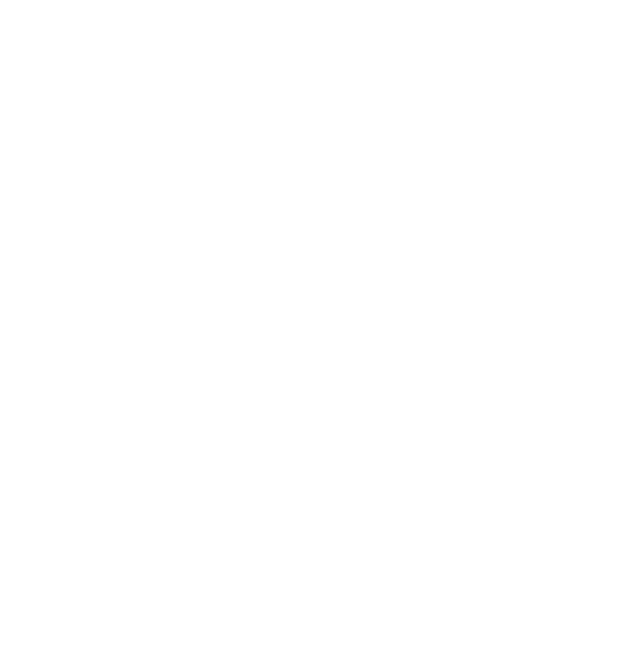
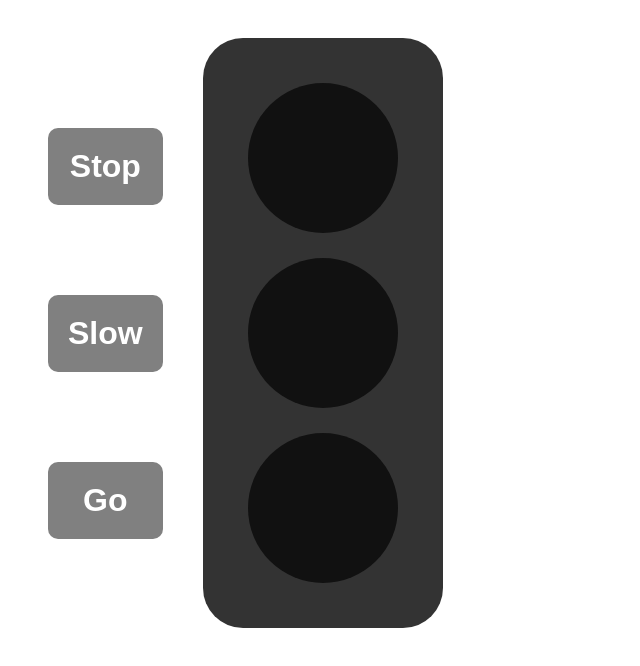
Before and after one commit to ENG-Aisha-Abdullah/W4-D5-Lab2-3, a plain HTML site: page lab3.html in a window 1280 px wide. Shown: the whole page, without its empty margins (0-640 px from the left). Drawn offline with Linux system fonts and the light colour scheme.

Commit message:
add lab3

```diff
--- /dev/null
+++ b/lab3.css
@@ -0,0 +1,37 @@
+body {
+  font-family: sans-serif;
+}
+
+#controlPanel {
+  float: left;
+  padding-top: 30px;
+}
+
+.button {
+  background-color: gray;
+  color: white;
+  border-radius: 10px;
+  padding: 20px;
+  text-align: center;
+  margin: 90px 40px;
+  cursor: pointer;
+}
+
+#traffic-light {
+  height: 550px;
+  width: 200px;
+  float: left;
+  background-color: #333;
+  border-radius: 40px;
+  margin: 30px 0;
+  padding: 20px;
+}
+
+.bulb {
+  height: 150px;
+  width: 150px;
+  background-color: #111;
+  border-radius: 50%;
+  margin: 25px auto;
+  transition: background 500ms;
+}
--- a/lab3.html
+++ b/lab3.html
@@ -1,12 +1,25 @@
 <!DOCTYPE html>
-<html lang="en">
+<html>
+
 <head>
-    <meta charset="UTF-8">
-    <meta name="viewport" content="width=device-width, initial-scale=1.0">
-    <title>Document</title>
+  <meta charset="UTF-8">
+  <title>Traffic Light</title>
+  <link rel="stylesheet" href="lab3.css">
 </head>
+
 <body>
+  <div id="controlPanel">
+    <h1 id="stopButton" class="button">Stop</h1>
+    <h1 id="slowButton" class="button">Slow</h1>
+    <h1 id="goButton" class="button">Go</h1>
+  </div>
+  <div id="traffic-light">
+    <div id="stopLight" class="bulb"></div>
+    <div id="slowLight" class="bulb"></div>
+    <div id="goLight" class="bulb"></div>
+  </div>
 
-    <script src="lab3.js"></script>
+
+  <script src="lab3.js"></script>
 </body>
 </html>
--- a/lab3.js
+++ b/lab3.js
@@ -0,0 +1,2 @@
+// Try making the traffic light work - Think through the problem BEFORE you code!
+// You'll use addEventListener or Onclick and getElementById if you're doing it right...
```
Also changed, not shown: lab2.html (+1 -1 lines), lab2.js (+4 -3 lines).
